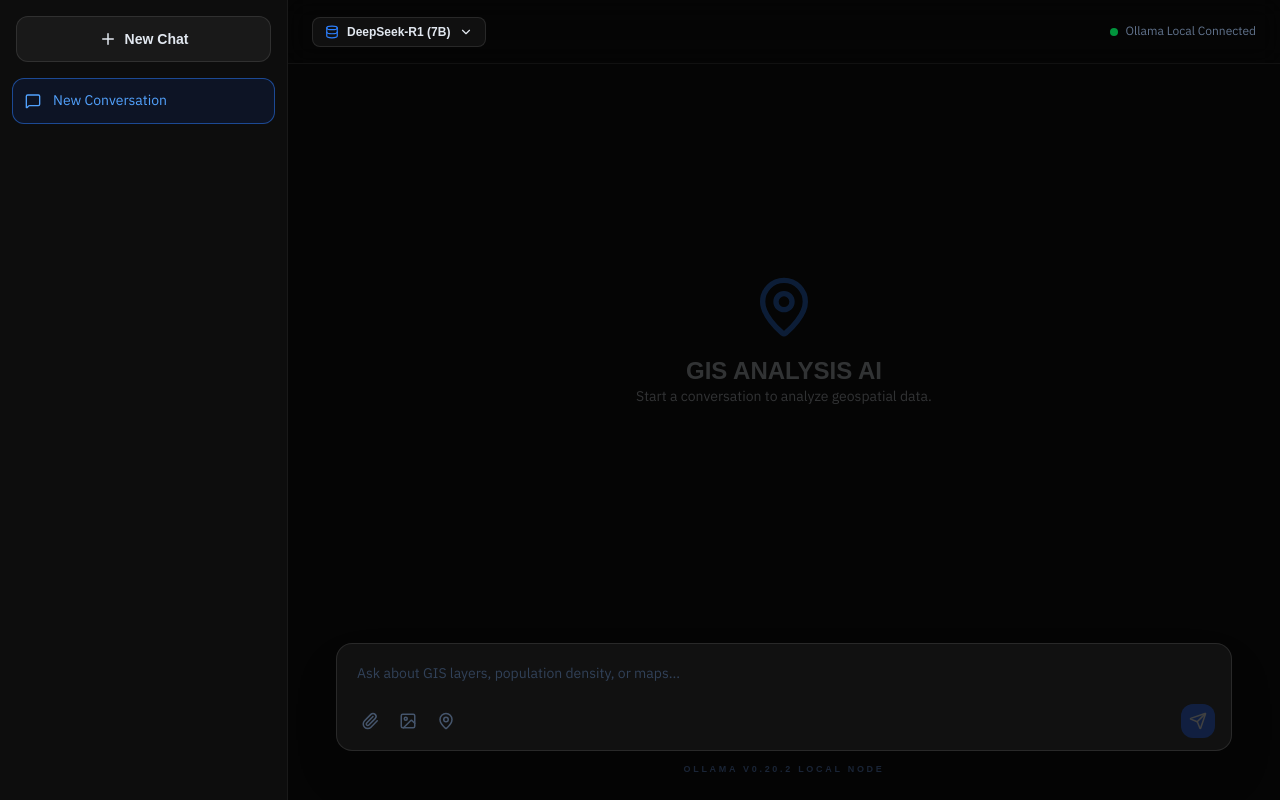
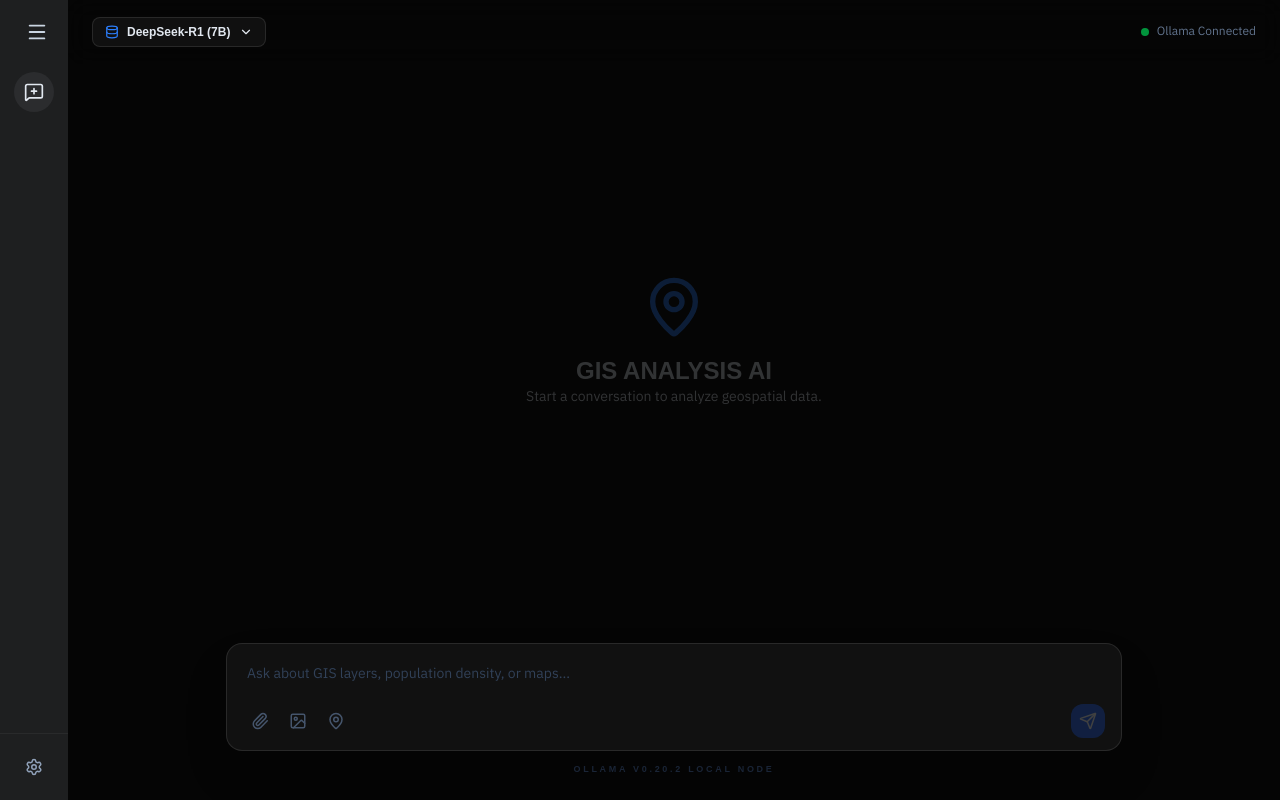
Before and after one commit to Nottoeiei445/intern-chat-ui, a Next.js app: page / in a window 1280 px wide. Built offline with nearby package versions, Linux system fonts and the light colour scheme; a web font is replaced by a local one.

Commit message:
feat: hidden Sidebar

```diff
--- a/src/app/globals.css
+++ b/src/app/globals.css
@@ -25,3 +25,22 @@ body {
   color: var(--foreground);
   font-family: var(--font-ibm);
 }
+
+::-webkit-scrollbar {
+  width: 6px;
+}
+::-webkit-scrollbar-track {
+  background: transparent;
+}
+::-webkit-scrollbar-thumb {
+  background: #334155;
+  border-radius: 10px;
+}
+::-webkit-scrollbar-thumb:hover {
+  background: #475569;
+}
+
+::selection {
+  background-color: #3b82f6;
+  color: white;
+}
--- a/src/app/page.tsx
+++ b/src/app/page.tsx
@@ -7,11 +7,16 @@ export default function GISChatPro() {
   const { chats, activeChatId, setActiveChatId, isLoading, sendMessage, createNewChat, deleteChat } = useChat();
   const [selectedModel, setSelectedModel] = useState("deepseek-r1:7b");
 
+  const [isSidebarOpen, setIsSidebarOpen] = useState(false);
+  const toggleSidebar = () => setIsSidebarOpen(!isSidebarOpen);
+
   const currentChat = chats.find(c => c.id === activeChatId);
 
   return (
-    <div className="flex h-screen bg-[#050505] text-slate-200 overflow-hidden">
+    <div className="flex h-screen bg-[#050505] text-slate-200 overflow-hidden font-ibm">
       <Sidebar
+        isOpen={isSidebarOpen}
+        onToggle={toggleSidebar}
         chats={chats}
         activeId={activeChatId}
         onSelect={setActiveChatId}
@@ -21,6 +26,8 @@ export default function GISChatPro() {
 
       <main className="flex-1 flex flex-col relative">
         <Header
+          isSidebarOpen={isSidebarOpen}
+          onToggle={toggleSidebar}
           selectedModel={selectedModel}
           onModelChange={setSelectedModel}
         />
--- a/src/features/chat/components/ChatInput.tsx
+++ b/src/features/chat/components/ChatInput.tsx
@@ -15,10 +15,9 @@ export const ChatInput = ({ onSendMessage, isLoading }: Props) => {
   const handleSend = () => {
     if (!input.trim() || isLoading) return
     onSendMessage(input)
-    setInput("") // Clear input after sending
+    setInput("")
   }
 
-  // Handle 'Enter' key press (without shift key)
   const handleKeyDown = (e: React.KeyboardEvent<HTMLTextAreaElement>) => {
     if (e.key === 'Enter' && !e.shiftKey) {
       e.preventDefault()
--- a/src/features/chat/components/Header.tsx
+++ b/src/features/chat/components/Header.tsx
@@ -5,18 +5,20 @@ import { Database, ChevronDown } from "lucide-react"
 interface Props {
   selectedModel: string;
   onModelChange: (model: string) => void;
+  isSidebarOpen: boolean;
+  onToggle: () => void;
 }
 
-export const Header = ({ selectedModel, onModelChange }: Props) => {
+export const Header = ({ selectedModel, onModelChange, isSidebarOpen, onToggle }: Props) => {
   return (
-    <header className="h-16 border-b border-white/5 flex items-center justify-between px-6 bg-[#050505]/80 backdrop-blur-md z-10">
+    <header className="h-16 flex items-center justify-between px-6 bg-[#050505]/80 backdrop-blur-md z-10">
       <div className="flex items-center gap-4">
         <div className="flex items-center gap-2 px-3 py-1.5 bg-white/5 border border-white/10 rounded-lg cursor-pointer hover:bg-white/10 transition-all text-slate-200">
           <Database size={14} className="text-blue-500" />
           <select
             value={selectedModel}
             onChange={(e) => onModelChange(e.target.value)}
-            className="bg-transparent text-xs font-bold focus:outline-none appearance-none cursor-pointer"
+            className="bg-transparent text-xs font-bold font-ibm focus:outline-none appearance-none cursor-pointer"
           >
             <option value="deepseek-r1:7b" className="bg-[#111]">DeepSeek-R1 (7B)</option>
             <option value="llama3" className="bg-[#111]">Llama 3 (8B)</option>
@@ -24,9 +26,10 @@ export const Header = ({ selectedModel, onModelChange }: Props) => {
           <ChevronDown size={14} />
         </div>
       </div>
-      <div className="flex items-center gap-2 text-xs text-slate-500">
+
+      <div className="flex items-center gap-2 text-xs text-slate-500 font-ibm">
         <div className="w-2 h-2 rounded-full bg-green-500 animate-pulse" />
-        Ollama Local Connected
+        Ollama Connected
       </div>
     </header>
   )
--- a/src/features/chat/components/MessageList.tsx
+++ b/src/features/chat/components/MessageList.tsx
@@ -12,7 +12,6 @@ interface Props {
 export const MessageList = ({ messages, isLoading }: Props) => {
   const scrollRef = useRef<HTMLDivElement>(null)
 
-  // Auto scroll to bottom when messages or loading state changes
   useEffect(() => {
     scrollRef.current?.scrollTo({ top: scrollRef.current.scrollHeight, behavior: 'smooth' });
   }, [messages, isLoading])
--- a/src/features/chat/components/Sidebar.tsx
+++ b/src/features/chat/components/Sidebar.tsx
@@ -1,32 +1,97 @@
-import { Plus, MessageSquare, Trash2, User, Settings } from "lucide-react";
+"use client"
+
+import { Menu, MessageSquarePlus, Settings, MessageSquare, Trash2 } from "lucide-react";
 import { ChatThread } from "../types";
 
-interface Props {
+interface SidebarProps {
+  isOpen: boolean;
+  onToggle: () => void;
   chats: ChatThread[];
   activeId: string | null;
-  onSelect: (id: string) => void;
-  onDelete: (id: string, e: React.MouseEvent) => void;
+  onSelect: (id: string | null) => void;
   onNew: () => void;
+  onDelete: (id: string) => void;
 }
 
-export const Sidebar = ({ chats, activeId, onSelect, onDelete, onNew }: Props) => {
+export const Sidebar = ({
+  isOpen,
+  onToggle,
+  chats,
+  activeId,
+  onSelect,
+  onNew,
+  onDelete
+}: SidebarProps) => {
   return (
-    <aside className="w-72 bg-[#0d0d0d] border-r border-white/5 flex flex-col">
-       <div className="p-4">
-          <button onClick={onNew} className="w-full flex items-center justify-center gap-2 p-3 bg-white/5 hover:bg-white/10 border border-white/10 rounded-xl transition-all font-semibold text-sm">
-            <Plus size={18} /> New Chat
-          </button>
+    <aside
+      className={`
+        ${isOpen ? "w-64" : "w-[68px]"}
+        flex flex-col bg-[#1e1f20] transition-all duration-300 ease-in-out z-50 h-full overflow-hidden shrink-0
+      `}
+    >
+      <div className="h-16 flex items-center px-[18px] shrink-0">
+        <button
+          onClick={onToggle}
+          className="p-2 hover:bg-white/10 rounded-full text-slate-300 transition-colors"
+        >
+          <Menu size={22} />
+        </button>
+      </div>
+
+      <div className="px-3 mb-6 mt-2 shrink-0">
+        <button
+          onClick={onNew}
+          className={`
+            flex items-center gap-3 bg-[#2b2c2e] hover:bg-[#37393b] text-slate-200
+            h-10 rounded-full transition-all duration-300
+            ${isOpen ? "px-4 w-fit" : "w-10 justify-center px-0 mx-auto"}
+          `}
+        >
+          <MessageSquarePlus size={20} className="shrink-0" />
+          {isOpen && (
+            <span className="font-ibm text-sm whitespace-nowrap animate-in fade-in duration-500">
+              แชทใหม่
+            </span>
+          )}
+        </button>
+      </div>
+
+      <div className={`flex-1 overflow-y-auto px-3 space-y-1 transition-opacity duration-200 ${isOpen ? "opacity-100" : "opacity-0 pointer-events-none"}`}>
+        <p className="px-4 py-2 text-xs font-bold text-slate-500 font-ibm uppercase tracking-wider">แชทล่าสุด</p>
+
+        {chats.map((chat) => (
+          <div
+            key={chat.id}
+            onClick={() => onSelect(chat.id)}
+            className={`
+              flex items-center justify-between gap-3 p-3 rounded-full cursor-pointer group transition-colors
+              ${activeId === chat.id ? "bg-blue-600/20 text-blue-400" : "hover:bg-white/5 text-slate-300"}
+            `}
+          >
+            <div className="flex items-center gap-3 overflow-hidden">
+              <MessageSquare size={18} className={`shrink-0 ${activeId === chat.id ? "text-blue-400" : "text-slate-500"}`} />
+              <span className="font-ibm text-sm truncate">{chat.title || "บทสนทนาใหม่"}</span>
+            </div>
+
+            <button
+              onClick={(e) => {
+                e.stopPropagation();
+                onDelete(chat.id);
+              }}
+              className="opacity-0 group-hover:opacity-100 p-1 hover:text-red-400 transition-all"
+            >
+              <Trash2 size={14} />
+            </button>
+          </div>
+        ))}
+      </div>
+
+      <div className="p-3 border-t border-white/5 shrink-0">
+        <div className={`flex items-center gap-3 p-3 rounded-full hover:bg-white/5 text-slate-400 cursor-pointer ${!isOpen && "justify-center"}`}>
+          <Settings size={18} />
+          {isOpen && <span className="font-ibm text-sm">การตั้งค่า</span>}
         </div>
-        <div className="flex-1 overflow-y-auto px-3 space-y-1">
-          {chats.map(chat => (
-            <div key={chat.id} onClick={() => onSelect(chat.id)} className={`group flex items-center gap-3 p-3 rounded-xl cursor-pointer transition-all border ${activeId === chat.id ? "bg-blue-600/10 border-blue-500/50 text-blue-400" : "border-transparent hover:bg-white/5 text-slate-400"}`}>
-              <MessageSquare size={16} />
-              <span className="flex-1 text-sm truncate font-medium">{chat.title}</span>
-              <Trash2 size={14} className="opacity-0 group-hover:opacity-100 hover:text-red-500 transition-opacity" onClick={(e) => onDelete(chat.id, e)} />
-            </div>
-          ))}
-        </div>
-        {/* User Info... */}
+      </div>
     </aside>
   );
 };
--- a/src/features/chat/index.ts
+++ /dev/null
@@ -1,6 +0,0 @@
-export * from './types';
-export * from './hooks/useChat';
-export * from './components/Sidebar';
-export * from './components/Header';
-export * from './components/MessageList';
-export * from './components/ChatInput';
--- /dev/null
+++ b/src/features/chat/index.tsx
@@ -0,0 +1,69 @@
+"use client";
+
+import { useState } from "react";
+import { Sidebar } from "./components/Sidebar";
+import { Header } from "./components/Header";
+import { MessageList } from "./components/MessageList";
+import { ChatInput } from "./components/ChatInput";
+
+import { useChat } from "./hooks/useChat";
+
+export const ChatFeature = () => {
+  const {
+    chats,
+    activeChatId,
+    setActiveChatId,
+    isLoading,
+    sendMessage,
+    createNewChat,
+    deleteChat
+  } = useChat();
+
+  const [isSidebarOpen, setIsSidebarOpen] = useState(false);
+  const [selectedModel, setSelectedModel] = useState("deepseek-r1:7b");
+
+  const toggleSidebar = () => setIsSidebarOpen(!isSidebarOpen);
+  const currentChat = chats.find(c => c.id === activeChatId);
+
+  return (
+    <div className="flex h-screen bg-[#050505] text-slate-200 overflow-hidden font-ibm">
+      <Sidebar
+        isOpen={isSidebarOpen}
+        onToggle={toggleSidebar}
+        chats={chats}
+        activeId={activeChatId}
+        onSelect={setActiveChatId}
+        onNew={createNewChat}
+        onDelete={deleteChat}
+      />
+
+      <div className="flex-1 flex flex-col relative min-w-0">
+        <Header
+          isSidebarOpen={isSidebarOpen}
+          onToggle={toggleSidebar}
+          selectedModel={selectedModel}
+          onModelChange={setSelectedModel}
+        />
+
+        <div className="flex-1 overflow-hidden">
+          <MessageList
+            messages={currentChat?.messages || []}
+            isLoading={isLoading}
+          />
+        </div>
+
+        <ChatInput
+          onSendMessage={(val) => sendMessage(val, selectedModel)}
+          isLoading={isLoading}
+        />
+      </div>
+    </div>
+  );
+};
+
+export * from './types';
+export * from './hooks/useChat';
+export * from './components/Sidebar';
+export * from './components/Header';
+export * from './components/MessageList';
+export * from './components/ChatInput';
```
